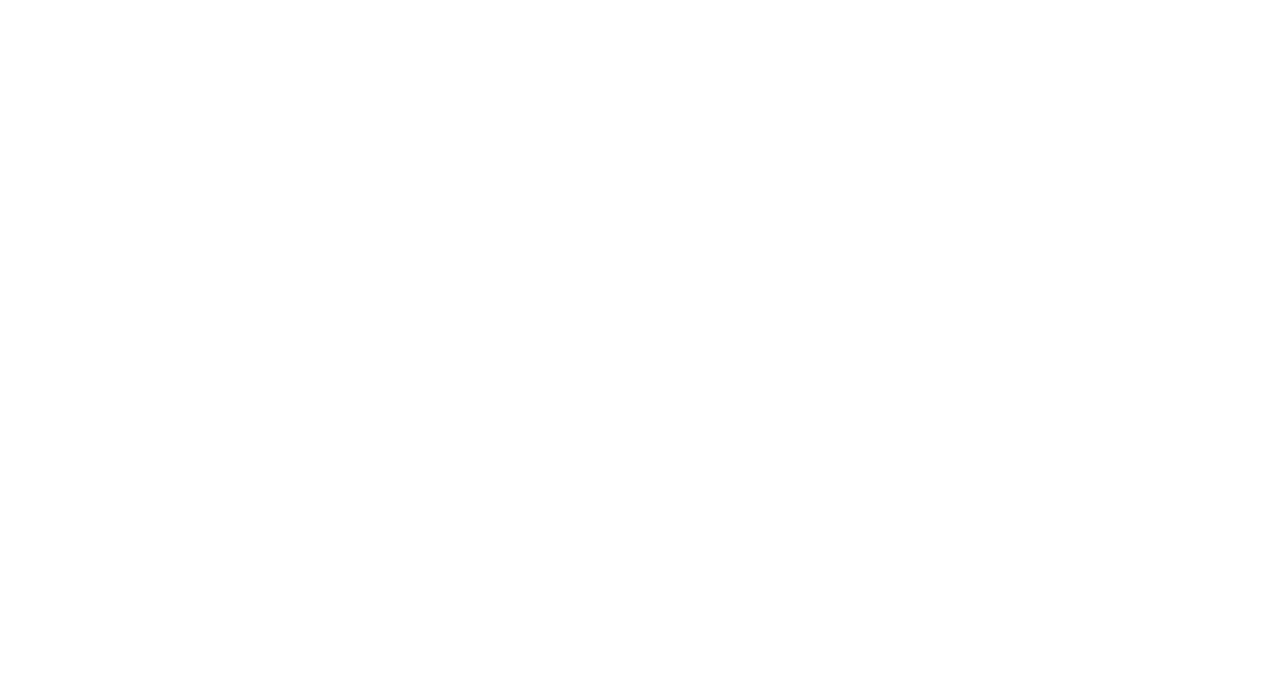
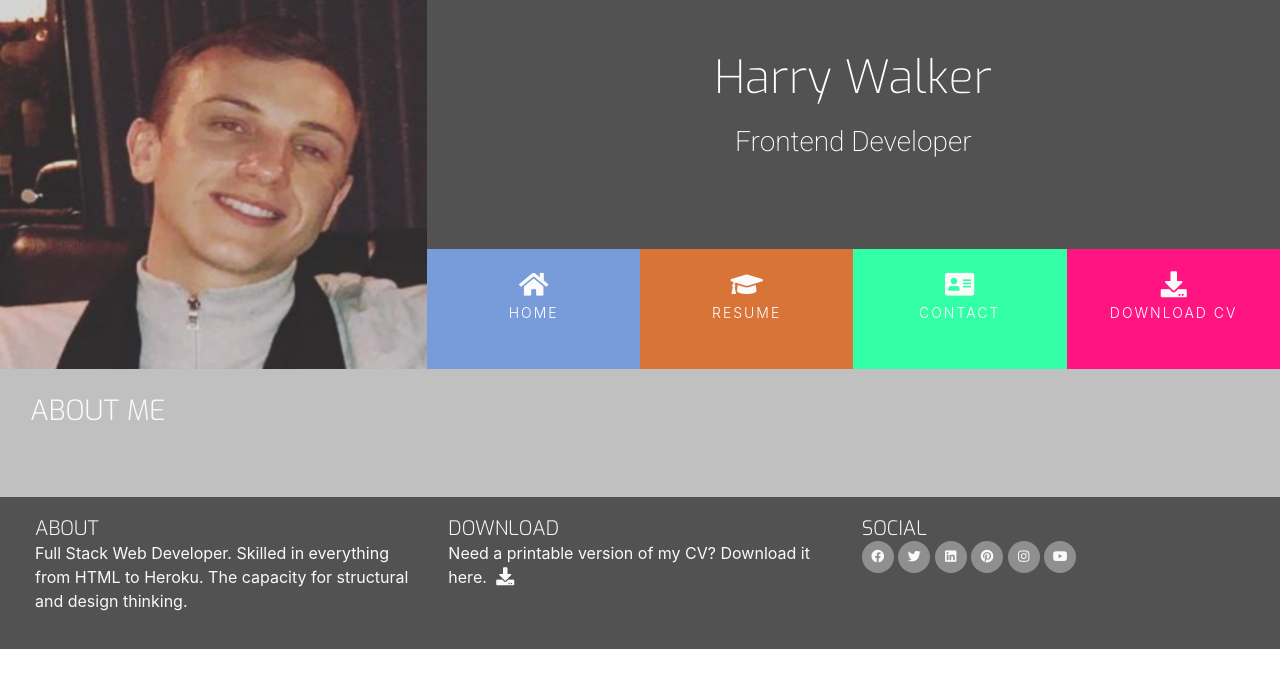
Before and after one commit to harrywalker94/online-resume, a plain HTML site: page index.html in a window 1280 px wide. Drawn offline with nearby package versions, Linux system fonts and the light colour scheme.

Commit message:
adding initial html and css files

```diff
--- /dev/null
+++ b/assets/css/style.css
@@ -0,0 +1,212 @@
+@import url('https://fonts.googleapis.com/css?family=Roboto: 100,200,300,400,500,600,700|Exo: 100,200,300,400,500,600,700');
+
+/*--------------------------------------------Colors*/
+
+.bg-color-name-title {
+    background-color: #525252;
+}
+
+.ui-menu-color-home {
+    background-color: #789CD9;
+}
+
+.ui-menu-color-resume {
+    background-color: #D97438;
+}
+
+.ui-menu-color-contact {
+    background-color: #32FFA6;
+}
+
+.ui-menu-color-download {
+    background-color: #FF1481;
+}
+
+/*--------------------------------------------Special Paddings, Margins and Text*/
+
+h1,
+h2,
+h3,
+h4,
+h5 {
+    margin: 0;
+}
+
+.uppercase {
+    text-transform: uppercase;
+}
+
+.general-sub {
+    font-family: "Exo", sans-serif;
+    font-weight: 300;
+    color: #fafafa;
+}
+
+.inline-block {
+    display: inline-block;
+}
+
+.row-table {
+    display: table;
+}
+
+.section-column {
+    display: table-cell;
+    padding: 0 30px 30px;
+    float: none;
+}
+
+.section-heading {
+    font-family: "Exo", sans-serif;
+    font-weight: 300;
+    margin-top: 25px;
+    margin-bottom: 40px;
+    color: #fafafa;
+}
+
+section {
+    background-color: #c0c0c0;
+}
+/*--------------------------------------------Heading*/
+
+header {
+    margin: 0;
+}
+
+.logo {
+    background: url("../images/me.png");
+    background-position: center;
+    background-repeat: no-repeat;
+    background-size: cover;
+    min-height: 360px;
+    transition: all .5s ease-in-out;
+    -moz-transition: all .5s ease-in-out;
+    -webkit-transition: all .5s ease-in-out;
+}
+
+.name {
+    font-family: "Exo", sans-serif;
+    font-weight: 100;
+    font-size: 46px;
+    margin-top: 50px;
+    color: #fff;
+    text-align: center;
+}
+
+.title {
+    font-family: "Roboto", sans-serif;
+    font-weight: 200;
+    font-size: 28px;
+    margin-top: 20px;
+    margin-bottom: 90px;
+    color: #fff;
+    text-align: center;
+}
+
+.list-inline-item:not(:last-child) {
+    margin: 0;
+}
+
+/*-------------------When we display items inline, then the white space that's in our HTML file becomes visible as a single space between our items.*/
+
+.menucontainer {
+    font-size: 0;
+}
+
+#nav {
+    margin: 0;
+}
+
+#nav li {
+    font-size: 14px;
+    padding: 0;
+}
+
+.menuitem {
+    height: 120px;
+    text-align: center;
+    padding: 0;
+}
+
+.menuitem a {
+    width: 100%;
+    text-decoration: none;
+    color: #fff;
+    height: 120px;
+}
+
+.menuitem a i {
+    padding-top: 22px;
+    display: block;
+    color: #fafafa;
+    font-size: 26px;
+}
+
+.menuitem span {
+    display: block;
+    width: 100%;
+    padding-top: 5px;
+    text-align: center;
+    text-transform: uppercase;
+    font-size: 14px;
+    font-weight: 300;
+    letter-spacing: 2px;
+}
+
+/*--------------------------------------------Hover.css*/
+
+.hvr-sweep-to-bottom:before {
+    background-color: rgba(0, 0, 0, 0.2);
+    height: 120px;
+}
+
+/*--------------------------------------------Footer*/
+
+footer {
+    background-color: #525252;
+    color: #fafafa;
+    min-height: 120px;
+    margin: 0;
+}
+.cv-pdf i {
+    font-size: 18px;
+    color: #fafafa;
+    text-align: center;
+    padding-left: 5px;
+    transition: all 0.35s ease-in-out;
+    -moz-transition: all 0.35s ease-in-out;
+    -webkit-transition: all 0.35s ease-in-out;
+    -o-transition: all 0.35s ease-in-out;
+}
+
+.cv-pdf i:hover {
+    color: #e84610;
+}
+
+.social-links {
+    padding-bottom: 15px;
+}
+
+.social-links li a i {
+    width: 32px;
+    height: 32px;
+    padding: 12px 0;
+    border-radius: 50%;
+    font-size: 13px;
+    line-height: 7px;
+    text-align: center;
+    color: #fafafa;
+    background: #8f8f8f;
+    transition: all 0.35s ease-in-out;
+    -moz-transition: all 0.35s ease-in-out;
+    -webkit-transition: all 0.35s ease-in-out;
+    -o-transition: all 0.35s ease-in-out;
+}
+
+.social-links li a i:hover {
+    background: #e84610;
+}
+
+#footer-details {
+    padding: 20px;
+}
--- a/index.html
+++ b/index.html
@@ -5,21 +5,116 @@
     <meta charset="UTF-8">
     <meta name="viewport" content="width=device-width, initial-scale=1.0">
     <meta http-equiv="X-UA-Compatible" content="ie=edge">
-    <link rel="stylesheet" href="https://stackpath.bootstrapcdn.com/bootstrap/4.3.1/css/bootstrap.min.css" integrity="sha384-ggOyR0iXCbMQv3Xipma34MD+dH/1fQ784/j6cY/iJTQUOhcWr7x9JvoRxT2MZw1T" crossorigin="anonymous">
+    <link rel="stylesheet" href="https://stackpath.bootstrapcdn.com/bootstrap/4.3.1/css/bootstrap.min.css" type="text/css" />
     <link rel="stylesheet" href="https://use.fontawesome.com/releases/v5.8.1/css/all.css" integrity="sha384-50oBUHEmvpQ+1lW4y57PTFmhCaXp0ML5d60M1M7uH2+nqUivzIebhndOJK28anvf" crossorigin="anonymous">
+    <link rel="stylesheet" href="https://cdnjs.cloudflare.com/ajax/libs/hover.css/2.3.1/css/hover-min.css" type="text/css" />
+    <link rel="stylesheet" href="assets/css/style.css">
     <title>Harry's Resume</title>
 </head>
 <header>
-
+    <div class="row no-gutters">
+        <a class="col-md-4 logo" href="index.html"></a>
+        <div class="col-md-8">
+            <div class="row no-gutters bg-color-name-title">
+                <div class="col heading">
+                    <h1 class="name">Harry Walker</h1>
+                    <h2 class="title">Frontend Developer</h2>
+                </div>
+            </div>
+            <div class="row no-gutters">
+                <div class="col">
+                    <ul id="nav" class="list-inline menucontainer">
+                        <li class="col-6 col-sm-3 list-inline-item ui-menu-color-home menuitem">
+                            <a href="#" class="hvr-sweep-to-bottom"><i class="fa fa-home" aria-hidden="true"></i><span>Home</span></a>
+                        </li>
+                        <li class="col-6 col-sm-3 list-inline-item ui-menu-color-resume menuitem">
+                            <a href="#" class="hvr-sweep-to-bottom"><i class="fa fa-graduation-cap" aria-hidden="true"></i><span>Resume</span></a>
+                        </li>
+                        <li class="col-6 col-sm-3 list-inline-item ui-menu-color-contact menuitem">
+                            <a href="#" class="hvr-sweep-to-bottom"><i class="fa fa-address-card" aria-hidden="true"></i><span>Contact</span></a>
+                        </li>
+                        <li class="col-6 col-sm-3 list-inline-item ui-menu-color-download menuitem">
+                            <a href="#" class="hvr-sweep-to-bottom"><i class="fa fa-download" aria-hidden="true"></i><span>Download CV</span></a>
+                        </li>
+                    </ul>
+                </div>
+            </div>
+        </div>
+    </div>
 </header>
-<section>
+<section class="container-fluid">
+    <div class="row row-table">
+        <div class="col-md-8 bg-color-three-reasons section-column">
+            <div class="row">
+                <div class="col">
+                    <h3 class="section-heading uppercase">About Me</h3>
+                </div>
+            </div>
+        </div>
+    </div>
 
 </section>
-<footer>
-
+<footer class="container-fluid">
+    <div id="footer-details" class="row">
+        <div class="col-sm-4">
+            <h5 class="uppercase general-sub">About</h5>
+            <p class="inline-block">
+                Full Stack Web Developer. Skilled in everything from HTML to Heroku. The capacity for structural and design thinking.
+            </p>
+        </div>
+        <div class="col-sm-4">
+            <h5 class="uppercase general-sub">Download</h5>
+            <p class="inline-block">
+                Need a printable version of my CV? Download it here.
+                <a href="#" target="_blank" class="cv-pdf">
+                        <i class="fa fa-download" aria-hidden="true"></i>
+                        <span class="sr-only">Download link.</span>
+                    </a>
+            </p>
+        </div>
+        <div class="col-sm-4">
+            <h5 class="uppercase general-sub">Social</h5>
+            <ul class="list-inline social-links">
+                <li class="list-inline-item">
+                    <a target="_blank" href="#">
+                            <i class="fab fa-facebook" aria-hidden="true"></i>
+                            <span class="sr-only">Facebook</span>
+                        </a>
+                </li>
+                <li class="list-inline-item">
+                    <a target="_blank" href="#">
+                            <i class="fab fa-twitter" aria-hidden="true"></i>
+                            <span class="sr-only">Twitter</span>
+                        </a>
+                </li>
+                <li class="list-inline-item">
+                    <a target="_blank" href="#">
+                            <i class="fab  fa-linkedin" aria-hidden="true"></i>
+                            <span class="sr-only">LinkedIn</span>
+                        </a>
+                </li>
+                <li class="list-inline-item">
+                    <a target="_blank" href="#">
+                            <i class="fab fa-pinterest" aria-hidden="true"></i>
+                            <span class="sr-only">Pinterest</span>
+                        </a>
+                </li>
+                <li class="list-inline-item">
+                    <a target="_blank" href="#">
+                            <i class="fab fa-instagram" aria-hidden="true"></i>
+                            <span class="sr-only">Instagram</span>
+                        </a>
+                </li>
+                <li class="list-inline-item">
+                    <a target="_blank" href="#">
+                            <i class="fab fa-youtube" aria-hidden="true"></i>
+                            <span class="sr-only">YouTube</span>
+                        </a>
+                </li>
+            </ul>
+        </div>
+    </div>
 </footer>
-<body>
-
 </body>
 
 </html>
```
Also changed, not shown: assets/images/me.png (added), contact.html (added), resume.html (added), 1 other file.
